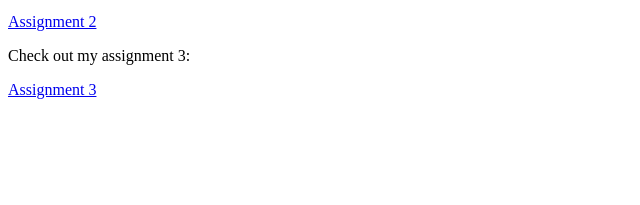
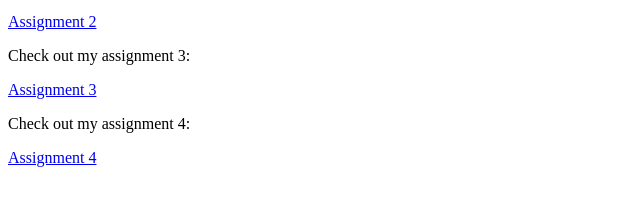
Before and after one commit to emailtoparmi/emailtoparmi.github.io, a plain HTML site: page index.html in a window 1280 px wide. Shown: the part 101-306 px from the top of the page, without its empty margins (0-640 px from the left). Drawn offline with Linux system fonts and the light colour scheme.

Commit message:
Update index.html

```diff
--- a/index.html
+++ b/index.html
@@ -9,5 +9,7 @@
     <a href="asg2/asg2.html">Assignment 2</a>
     <p>Check out my assignment 3:</p>
     <a href="asg3/asg3.html">Assignment 3</a>
+     <p>Check out my assignment 4:</p>
+    <a href="asg4/asg4.html">Assignment 4</a>
   </body>
 </html>
```
